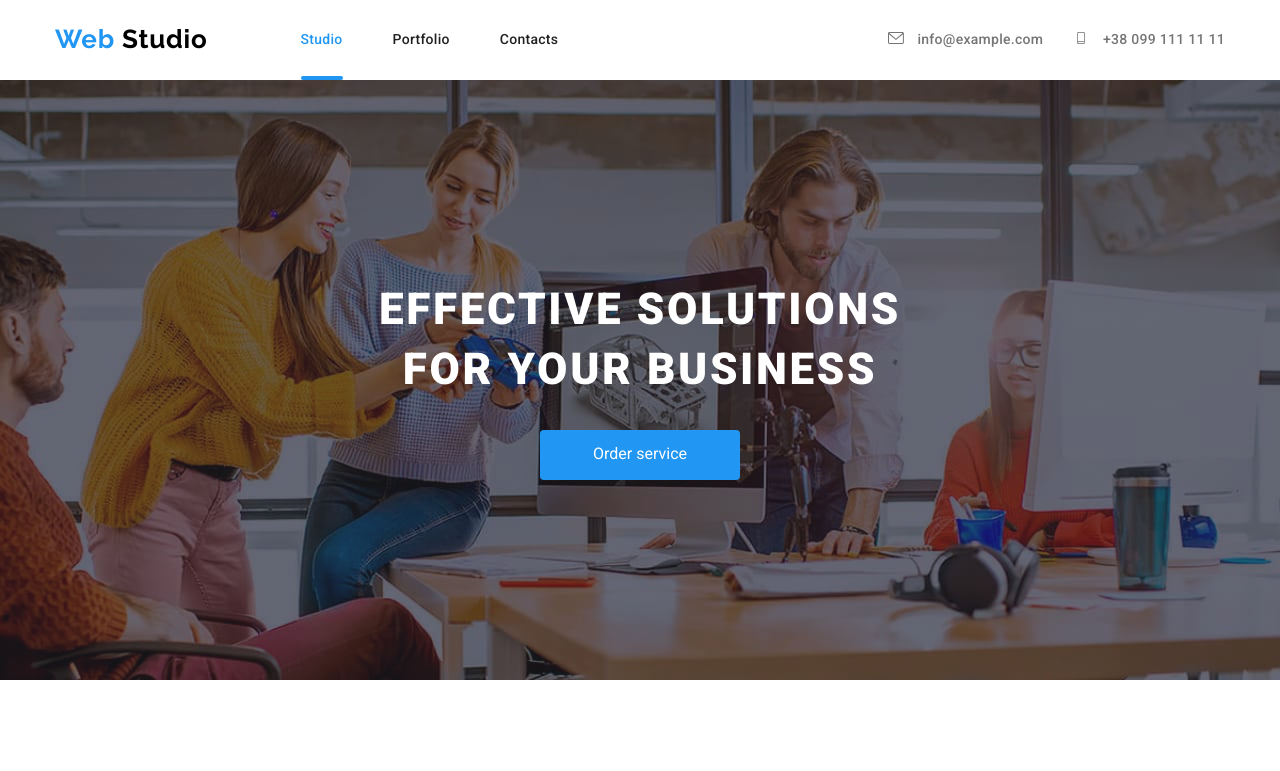
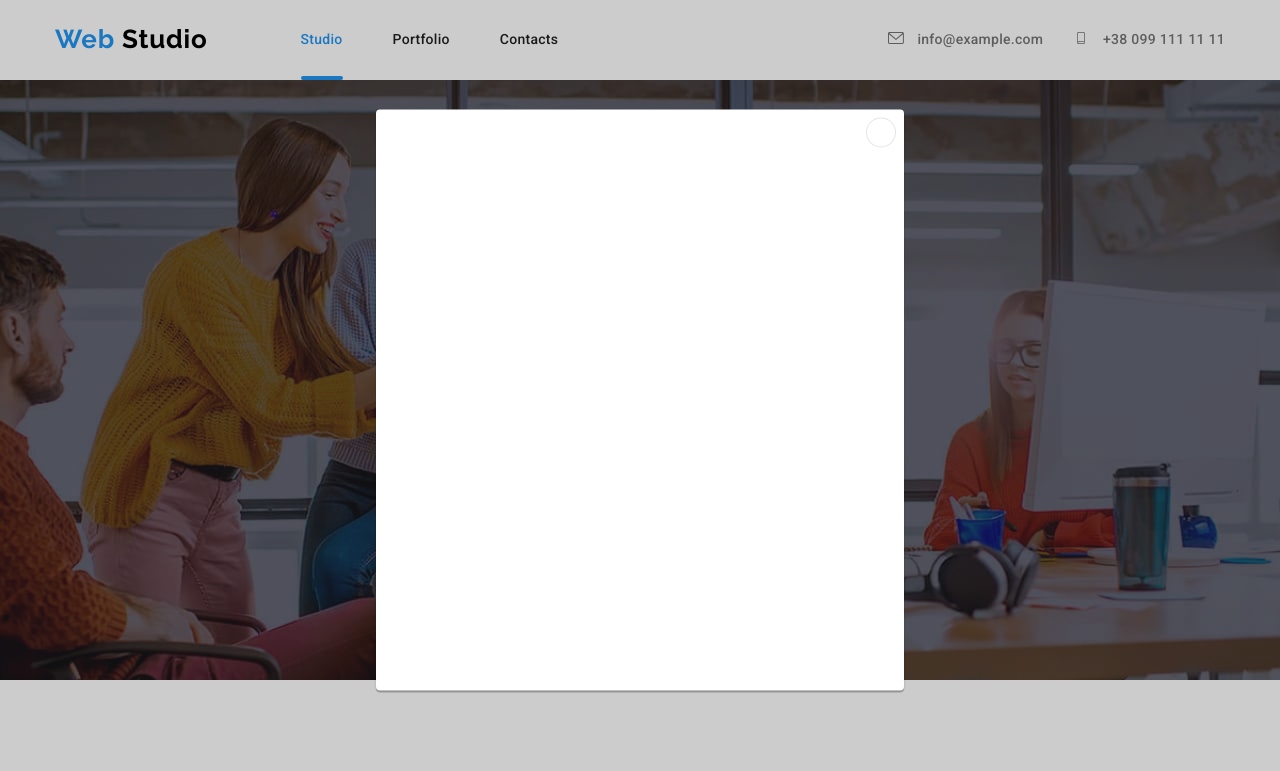
Before and after one commit to OleksandrVoitko/web-studio, a plain HTML site: page index.html in a window 1280 px wide. Both pictures are taken after a click on the button "Order service". Shown: the top 771 px of the page. Drawn offline with nearby package versions, Linux system fonts and the light colour scheme.

Commit message:
Modal window is done.

```diff
--- a/index.html
+++ b/index.html
@@ -74,7 +74,7 @@
           Effective solutions<br />
           for your business
         </h1>
-        <button class="button primary">Order service</button>
+        <button data-open-modal class="button primary">Order service</button>
       </section>
       <!-- Section FEATURES -->
       <section class="features">
@@ -530,5 +530,27 @@
         </div>
       </div>
     </footer>
+
+    <!-- Section MODAL -->
+    <div data-backdrop class="backdrop is-hidden">
+      <div class="modal">
+        <button data-close-modal></button>
+      </div>
+    </div>
+
+    <script>
+      const refs = {
+        openModalBtn: document.querySelector("[data-open-modal]"),
+        closeModalBtn: document.querySelector("[data-close-modal]"),
+        backdrop: document.querySelector("[data-backdrop]"),
+      };
+
+      refs.openModalBtn.addEventListener("click", toggleModal);
+      refs.closeModalBtn.addEventListener("click", toggleModal);
+
+      function toggleModal() {
+        refs.backdrop.classList.toggle("is-hidden");
+      }
+    </script>
   </body>
 </html>
--- a/styles/styles.css
+++ b/styles/styles.css
@@ -532,6 +532,53 @@ p {
   background-color: var(--accent-color);
 }
 
+/* Section MODAL  */
+
+.backdrop {
+  position: fixed;
+  top: 0;
+  left: 0;
+
+  width: 100%;
+  height: 100%;
+  background-color: rgba(0, 0, 0, 0.2);
+}
+.backdrop.is-hidden {
+  opacity: 0;
+  pointer-events: none;
+}
+
+.modal {
+  position: absolute;
+  top: 50%;
+  left: 50%;
+  transform: translate(-50%, -50%);
+
+  width: 528px;
+  height: 581px;
+  background-color: #fff;
+  box-shadow: 0px 1px 3px rgba(0, 0, 0, 0.12), 0px 1px 1px rgba(0, 0, 0, 0.14),
+    0px 2px 1px rgba(0, 0, 0, 0.2);
+  border-radius: 4px;
+}
+.modal button {
+  position: absolute;
+  top: 8px;
+  right: 8px;
+
+  width: 30px;
+  height: 30px;
+  border-radius: 50%;
+  background: #ffffff;
+  border: 1px solid rgba(0, 0, 0, 0.1);
+
+  background-image: url(../img/modal/icon-check.svg);
+  background-repeat: no-repeat;
+  background-position: right -8px bottom -8px;
+
+  cursor: pointer;
+}
+
 /* Page PORTFOLIO.HTML */
 
 /* Section FILTER */
```
Also changed, not shown: img/modal/icon-check.svg (added).
